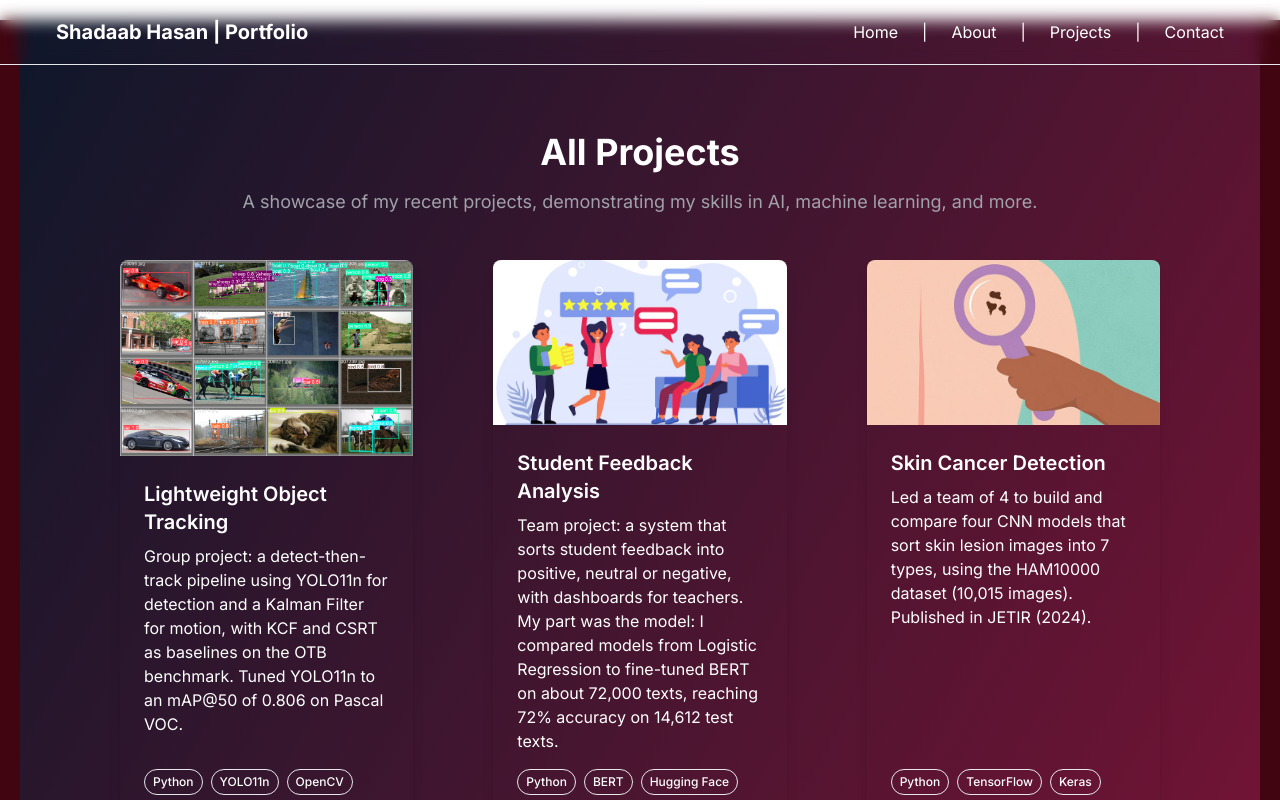
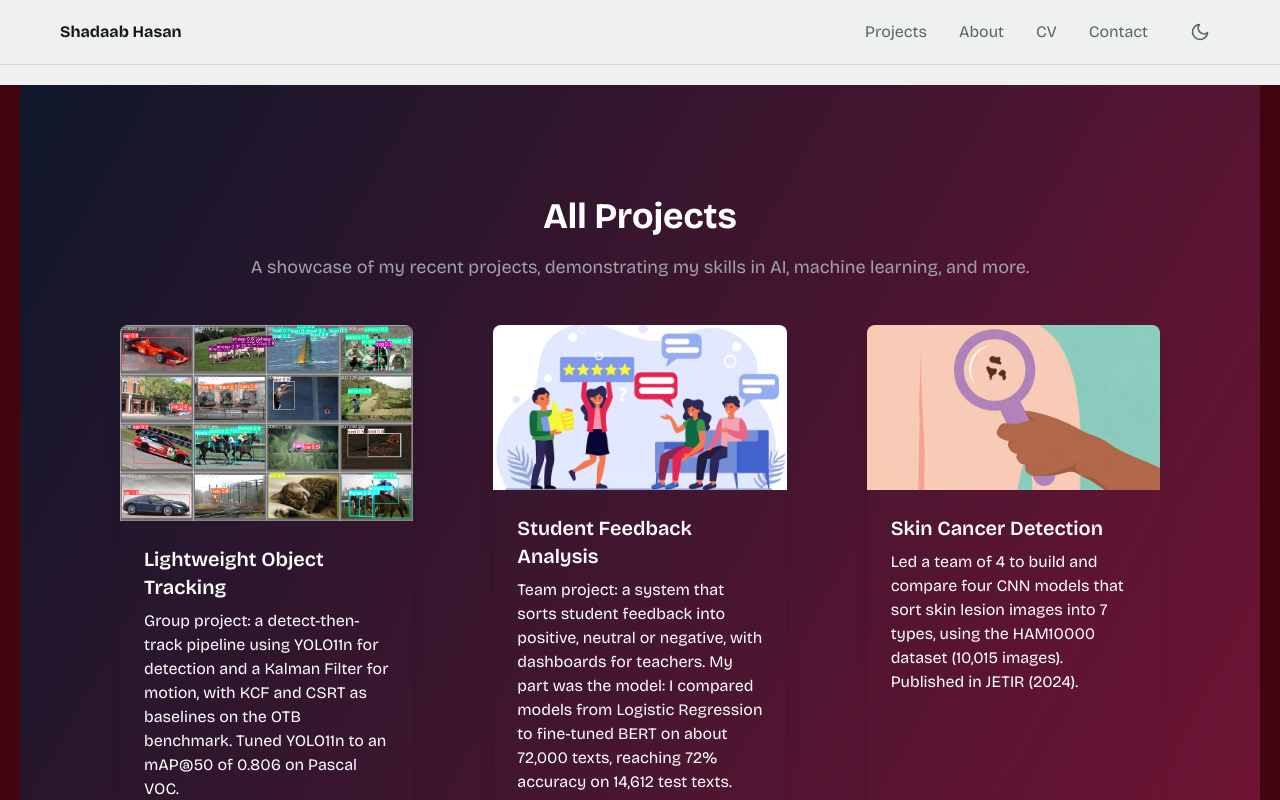
Before and after one commit to ShadaabHasan/portfolio, a Next.js app: page /AllProjects in a window 1280 px wide. Shown: the top 800 px of the page. Built offline with nearby package versions, Linux system fonts and the light colour scheme.

Commit message:
New navbar with light and dark switch and CV link

```diff
--- a/app/components/Navbar.jsx
+++ b/app/components/Navbar.jsx
@@ -1,76 +1,97 @@
 'use client'
 
-import React from 'react'
-import { useRouter } from 'next/navigation';
+import Link from "next/link";
 import { useState } from "react";
-import {motion, AnimatePresence} from "framer-motion"
+import { motion, AnimatePresence } from "framer-motion";
+import ThemeToggle from "./ThemeToggle";
 
+// The menu links, written once and used for both desktop and mobile
+const links = [
+  { label: "Projects", href: "/AllProjects" },
+  { label: "About", href: "/AboutMe" },
+  { label: "CV", href: "/Shadaab_resume.pdf", external: true },
+  { label: "Contact", href: "/Contact" },
+];
+
+function NavLink({ link, className, onClick }) {
+  // The CV is a PDF, so it opens in a new tab with a normal <a> link
+  if (link.external) {
+    return (
+      <a href={link.href} target="_blank" rel="noopener noreferrer" className={className} onClick={onClick}>
+        {link.label}
+      </a>
+    );
+  }
+  return (
+    <Link href={link.href} className={className} onClick={onClick}>
+      {link.label}
+    </Link>
+  );
+}
 
 const Navbar = () => {
-  const router = useRouter(); // Initialize router
   const [isOpen, setIsOpen] = useState(false);
-
-  const goToHome = () => {
-    router.push('/'); // Force navigation to homepage
-  };
-
 
   return (
     <>
-      <nav className="fixed top-0 w-full max-w-full backdrop-blur z-50 border-b border-border text-white">
-        <div className="container mx-auto px-2 md:px-14">
-          <div className="flex h-16 items-center justify-between">
-            <a className='text-lg font-bold sm:text-lg md:text-xl lg:text-xl' href='/' onClick={goToHome}>Shadaab Hasan | Portfolio </a>
-              <div className="hidden md:flex items-center space-x-6">
-                <a className="hover:text-gray-300" href="/#home">{"Home"}</a>
-                <span className="">|</span>
-                <a className="hover:text-gray-300" href="/AboutMe">{"About"}</a>
-                <span className="">|</span>
-                <a className="hover:text-gray-300" href="/AllProjects">{"Projects"}</a>
-                <span className="">|</span>
-                <a className="hover:text-gray-300" href='/Contact'>{"Contact"}</a>
-              </div>
-               {/* Mobile Menu Button */}
-        <button className="md:hidden text-white text-2xl focus:outline-none mr-4" onClick={() => setIsOpen(!isOpen)}>
-          <motion.div initial={false} animate={{ rotate: isOpen ? 90 : 0 }} transition={{ duration: 0.2, ease: "easeInOut" }}>
-          {isOpen ? "✖" : "☰"}
-          </motion.div>
-        </button>
+      <nav className="sticky top-0 z-50 bg-bg border-b border-line">
+        <div className="max-w-[1240px] mx-auto px-5 md:px-10 h-16 flex items-center justify-between">
+          <Link href="/" className="font-bold text-ink">
+            Shadaab Hasan
+          </Link>
+
+          {/* Desktop menu */}
+          <div className="hidden md:flex items-center gap-8">
+            {links.map((link) => (
+              <NavLink key={link.label} link={link} className="text-muted hover:text-ink transition-colors" />
+            ))}
+            <ThemeToggle />
           </div>
 
+          {/* Mobile: theme switch + menu button */}
+          <div className="flex md:hidden items-center gap-2">
+            <ThemeToggle />
+            <button
+              className="w-10 h-10 flex items-center justify-center text-ink text-2xl"
+              onClick={() => setIsOpen(true)}
+              aria-label="Open menu"
+            >
+              ☰
+            </button>
+          </div>
         </div>
-        </nav>
+      </nav>
 
-
-
-         {/* Mobile Menu */}
-         <AnimatePresence>
+      {/* Mobile menu */}
+      <AnimatePresence>
         {isOpen && (
           <motion.div
-            initial={{ opacity: 0, y: 0 }}
-            animate={{ opacity: 1, y: "0%" }}
-            exit={{ opacity: 0, y: 0 }}
-            transition={{ duration: 0.4, ease: "easeInOut" }}
-            className="fixed inset-0 bg-[rgba(56,56,56,0.75)] backdrop-blur-lg flex flex-col justify-center text-white text-2xl z-50">
-            <div className='flex flex-col space-y-8 items-start mx-10'>
-            <a href="/#home" className="hover:text-gray-300" onClick={() => setIsOpen(false)}>Home</a>
-            <a href="/AboutMe" className="hover:text-gray-300" onClick={() => setIsOpen(false)}>About</a>
-            <a href="/AllProjects" className="hover:text-gray-300" onClick={() => setIsOpen(false)}>Projects</a>
-            <a href="/Contact" className="hover:text-gray-300" onClick={() => setIsOpen(false)}>Contact</a>
+            initial={{ opacity: 0 }}
+            animate={{ opacity: 1 }}
+            exit={{ opacity: 0 }}
+            transition={{ duration: 0.2 }}
+            className="fixed inset-0 z-50 bg-bg flex flex-col"
+          >
+            <div className="h-16 px-5 flex items-center justify-between border-b border-line">
+              <span className="font-bold text-ink">Shadaab Hasan</span>
+              <button
+                className="w-10 h-10 flex items-center justify-center text-ink text-2xl"
+                onClick={() => setIsOpen(false)}
+                aria-label="Close menu"
+              >
+                ✕
+              </button>
             </div>
-            {/* Close Button inside Menu */}
-            <button className="absolute top-0 right-6 mt-4 text-white text-3xl" onClick={() => setIsOpen(false)}>
-            <motion.div initial={false} animate={{ rotate: isOpen ? 90 : 0 }} transition={{ duration: 0.4, ease: "easeInOut" }}>
-              {isOpen ? "✖" : "☰"}
-            </motion.div>
-
-            </button>
+            <div className="flex flex-col gap-6 px-5 pt-10 text-3xl font-semibold">
+              {links.map((link) => (
+                <NavLink key={link.label} link={link} className="text-ink" onClick={() => setIsOpen(false)} />
+              ))}
+            </div>
           </motion.div>
         )}
       </AnimatePresence>
+    </>
+  );
+};
 
-    </>
-  )
-}
-
-export default Navbar
+export default Navbar;
--- /dev/null
+++ b/app/components/ThemeProvider.jsx
@@ -0,0 +1,11 @@
+'use client'
+
+import { ThemeProvider as NextThemesProvider } from "next-themes";
+
+export default function ThemeProvider({ children }) {
+  return (
+    <NextThemesProvider attribute="data-theme" defaultTheme="system" enableSystem disableTransitionOnChange>
+      {children}
+    </NextThemesProvider>
+  );
+}
--- /dev/null
+++ b/app/components/ThemeToggle.jsx
@@ -0,0 +1,42 @@
+'use client'
+
+import { useEffect, useState } from "react";
+import { useTheme } from "next-themes";
+
+// A button that switches between light and dark mode
+export default function ThemeToggle() {
+  const { resolvedTheme, setTheme } = useTheme();
+  const [mounted, setMounted] = useState(false);
+
+  // The theme is only known in the browser, so wait until the page has loaded
+  useEffect(() => setMounted(true), []);
+
+  if (!mounted) {
+    // Keep the space so the menu doesn't jump when the button appears
+    return <span className="w-10 h-10" aria-hidden="true" />;
+  }
+
+  const isDark = resolvedTheme === "dark";
+
+  return (
+    <button
+      onClick={() => setTheme(isDark ? "light" : "dark")}
+      aria-label={isDark ? "Switch to light mode" : "Switch to dark mode"}
+      title={isDark ? "Switch to light mode" : "Switch to dark mode"}
+      className="w-10 h-10 flex items-center justify-center rounded-full text-muted hover:text-ink hover:bg-panel transition-colors"
+    >
+      {isDark ? (
+        // Sun icon: shown in dark mode, click for light
+        <svg width="20" height="20" viewBox="0 0 24 24" fill="none" stroke="currentColor" strokeWidth="2" strokeLinecap="round" strokeLinejoin="round" aria-hidden="true">
+          <circle cx="12" cy="12" r="4" />
+          <path d="M12 2v2M12 20v2M4.93 4.93l1.41 1.41M17.66 17.66l1.41 1.41M2 12h2M20 12h2M4.93 19.07l1.41-1.41M17.66 6.34l1.41-1.41" />
+        </svg>
+      ) : (
+        // Moon icon: shown in light mode, click for dark
+        <svg width="20" height="20" viewBox="0 0 24 24" fill="none" stroke="currentColor" strokeWidth="2" strokeLinecap="round" strokeLinejoin="round" aria-hidden="true">
+          <path d="M21 12.79A9 9 0 1 1 11.21 3 7 7 0 0 0 21 12.79z" />
+        </svg>
+      )}
+    </button>
+  );
+}
--- a/app/globals.css
+++ b/app/globals.css
@@ -1,6 +1,38 @@
 @tailwind base;
 @tailwind components;
 @tailwind utilities;
+
+
+/* Light mode (default) */
+:root {
+  --bg: #EEF1F0;
+  --panel: #F8FAF9;
+  --ink: #15191E;
+  --soft: #2C333B;
+  --muted: #59636E;
+  --box: #2B4BE0;
+  --line: #CDD3D8;
+  --note: #FFF7D1;
+  --note-line: #E6BE2E;
+  --note-ink: #3A3216;
+  color-scheme: light;
+}
+
+ /* Dark mode: used when the switch is set to dark, */
+
+[data-theme="dark"] {
+  --bg: #121A24;
+  --panel: #18222E;
+  --ink: #E8ECF2;
+  --soft: #B7C0CC;
+  --muted: #8592A3;
+  --box: #6F8CFF;
+  --line: #2A3646;
+  --note: #2A2617;
+  --note-line: #D9B23F;
+  --note-ink: #E9DFC0;
+  color-scheme: dark;
+}
 
 .main-section {
     display: flex;
--- a/app/layout.js
+++ b/app/layout.js
@@ -1,15 +1,17 @@
-import { Inter } from "next/font/google";
+import { Bricolage_Grotesque } from "next/font/google";
 import "./globals.css";
 import { Analytics } from "@vercel/analytics/react";
 import { SpeedInsights } from "@vercel/speed-insights/next";
 import Navbar from "./components/Navbar";
+import ThemeProvider from "./components/ThemeProvider";
 
-const inter = Inter({ subsets: ["latin"] });
+// One font for the whole site. "variable" lets Tailwind use it as font-sans.
+const bricolage = Bricolage_Grotesque({ subsets: ["latin"], variable: "--font-sans" });
 
 // Shown in the browser tab, in Google results, and in link previews
 export const metadata = {
   metadataBase: new URL("https://shadaabhasan.vercel.app"),
-   title: {
+  title: {
     default: "Shadaab Hasan | Data Scientist",
     template: "%s | Shadaab Hasan",
   },
@@ -19,10 +21,12 @@ export const metadata = {
 
 export default function RootLayout({ children }) {
   return (
-    <html lang="en" className="scroll-smooth">
-      <body className={`${inter.className} antialiased`}>
-        <Navbar />
-        {children}
+    <html lang="en" className={`scroll-smooth ${bricolage.variable}`} suppressHydrationWarning>
+      <body className="font-sans antialiased bg-bg text-ink">
+        <ThemeProvider>
+          <Navbar />
+          {children}
+        </ThemeProvider>
         <Analytics />
         <SpeedInsights />
       </body>
--- a/package.json
+++ b/package.json
@@ -14,6 +14,7 @@
     "firebase-admin": "^10.3.0",
     "framer-motion": "^12.4.10",
     "next": "^16.2.1",
+    "next-themes": "^0.4.6",
     "react": "^19.2.4",
     "react-dom": "^19.2.4",
     "react-hook-form": "^7.54.2"
--- a/tailwind.config.mjs
+++ b/tailwind.config.mjs
@@ -1,15 +1,27 @@
 /** @type {import('tailwindcss').Config} */
 export default {
   content: [
-    "./pages/**/*.{js,ts,jsx,tsx,mdx}",
-    "./components/**/*.{js,ts,jsx,tsx,mdx}",
     "./app/**/*.{js,ts,jsx,tsx,mdx}",
+    "./data/**/*.{js,ts,jsx,tsx,mdx}",
   ],
   theme: {
     extend: {
+      // Each colour points to a CSS variable from globals.css.
+      // The variables change between light and dark mode, so these classes work in both.
       colors: {
-        background: "var(--background)",
-        foreground: "var(--foreground)",
+        bg: "var(--bg)",
+        panel: "var(--panel)",
+        ink: "var(--ink)",
+        soft: "var(--soft)",
+        muted: "var(--muted)",
+        box: "var(--box)",
+        line: "var(--line)",
+        note: "var(--note)",
+        "note-line": "var(--note-line)",
+        "note-ink": "var(--note-ink)",
+      },
+      fontFamily: {
+        sans: ["var(--font-sans)", "system-ui", "sans-serif"],
       },
     },
   },
```
Also changed, not shown: 1 other file (tests, documents, lock files or other folders).
